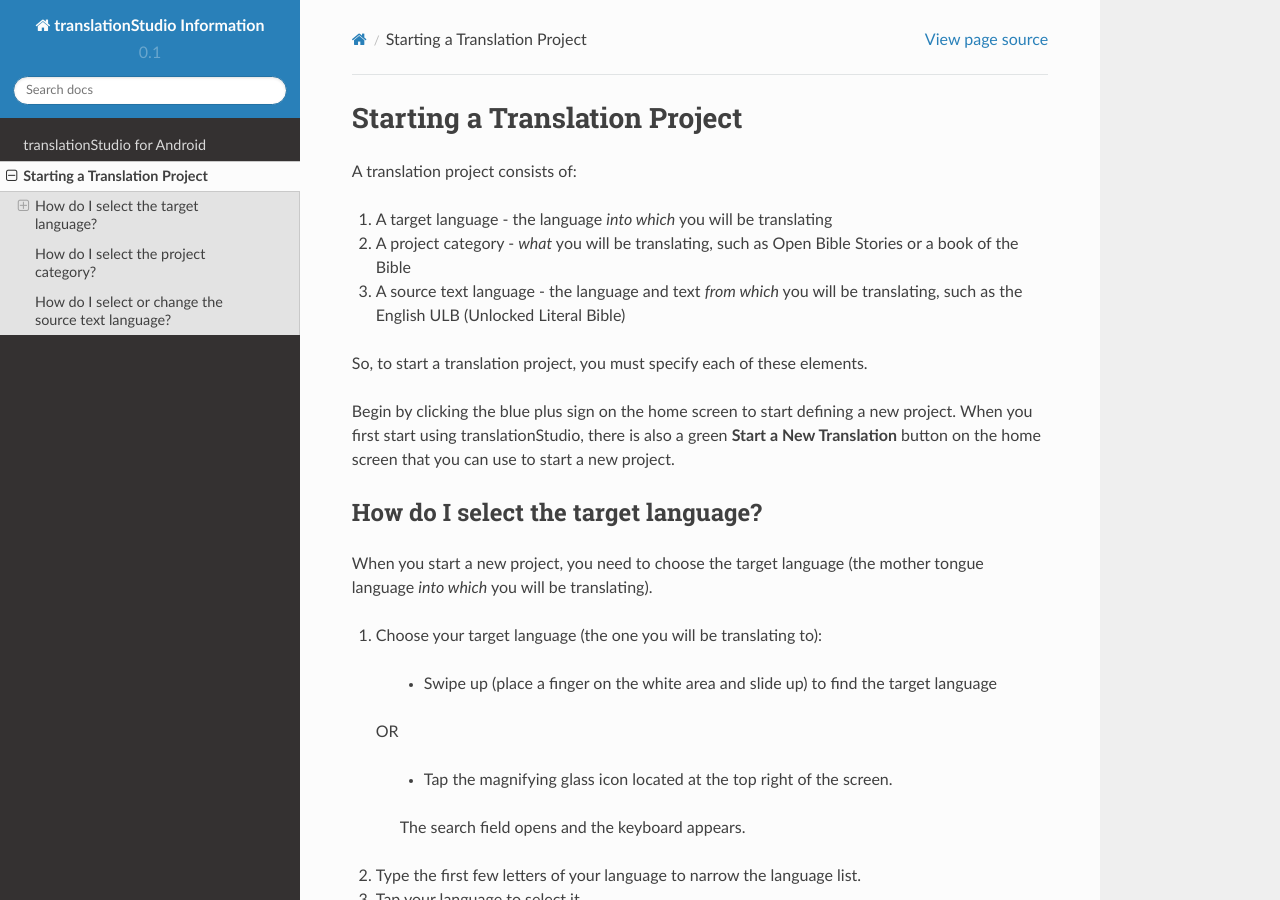
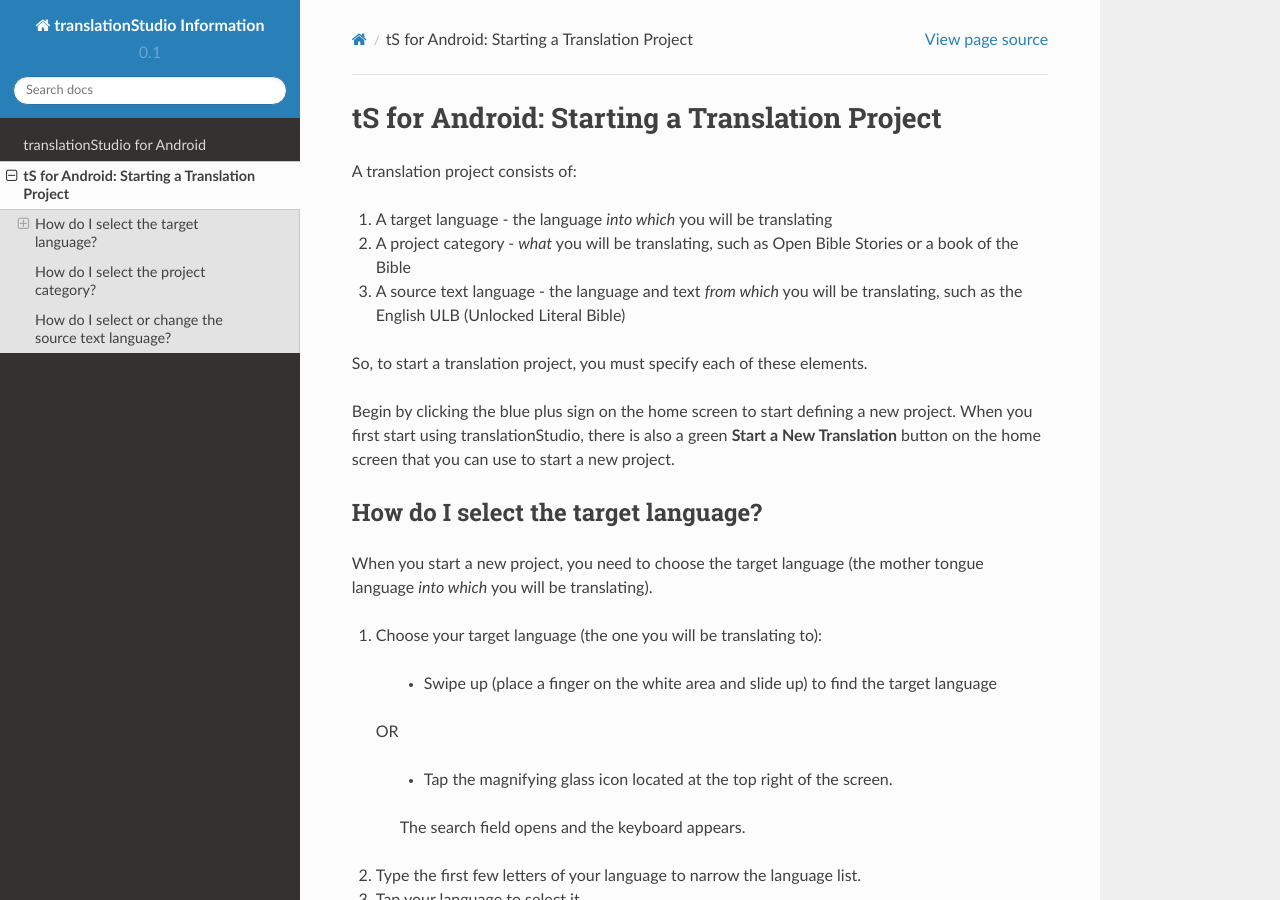
Before and after one commit to unfoldingWord-dev/translationStudio-Info, a Sphinx documentation site: the page built from docs/tStart.rst, in a window 1280 px wide and 900 px high. Built offline with Sphinx 7.4.7 and the Read the Docs theme 2.0.0, drawn with Linux system fonts in a browser that asks for light colours; pages that are not in the unit, such as notebooks, are missing from menus.

Commit message:
Update tStart.rst

```diff
--- a/docs/tStart.rst
+++ b/docs/tStart.rst
@@ -1,5 +1,5 @@
-Starting a Translation Project
-==============================
+tS for Android: Starting a Translation Project
+==============================================
 
 A translation project consists of:
 
```
